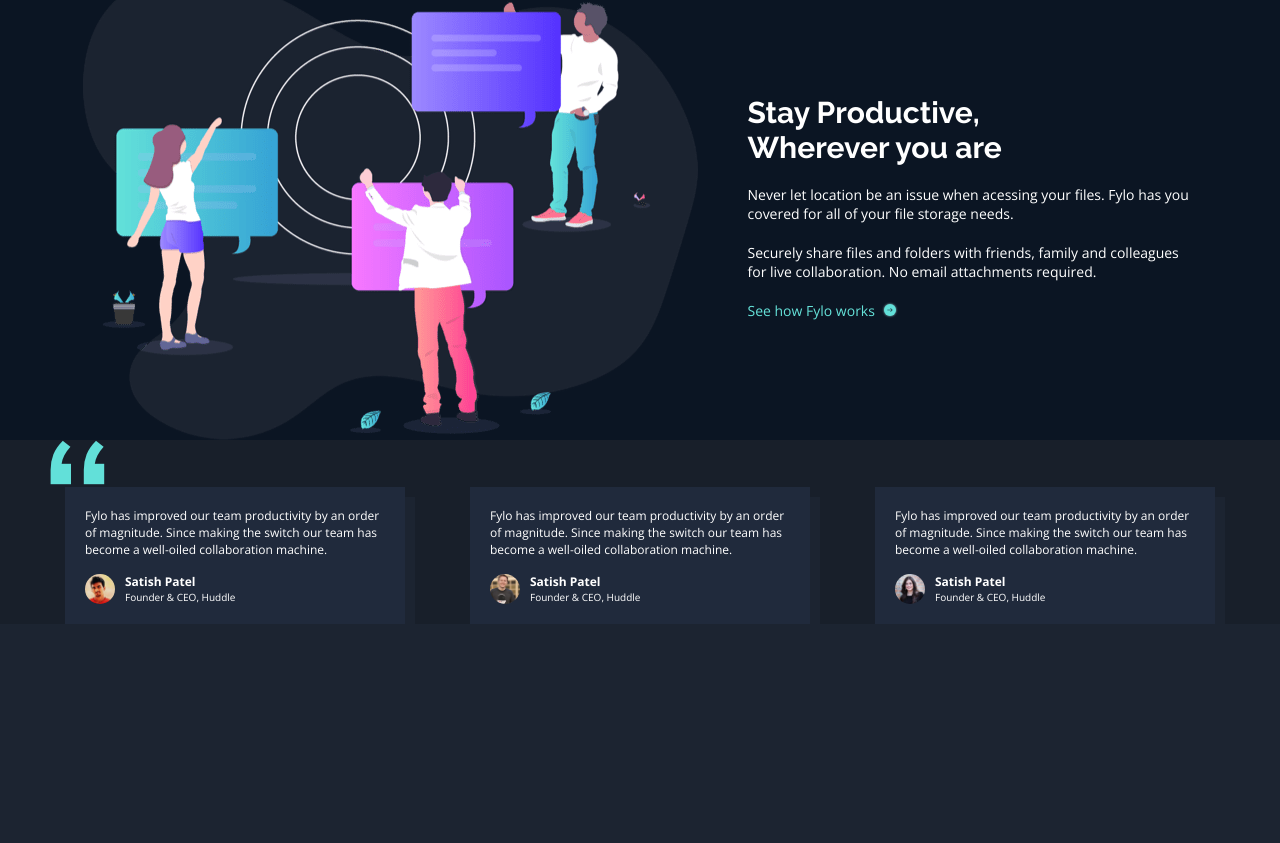
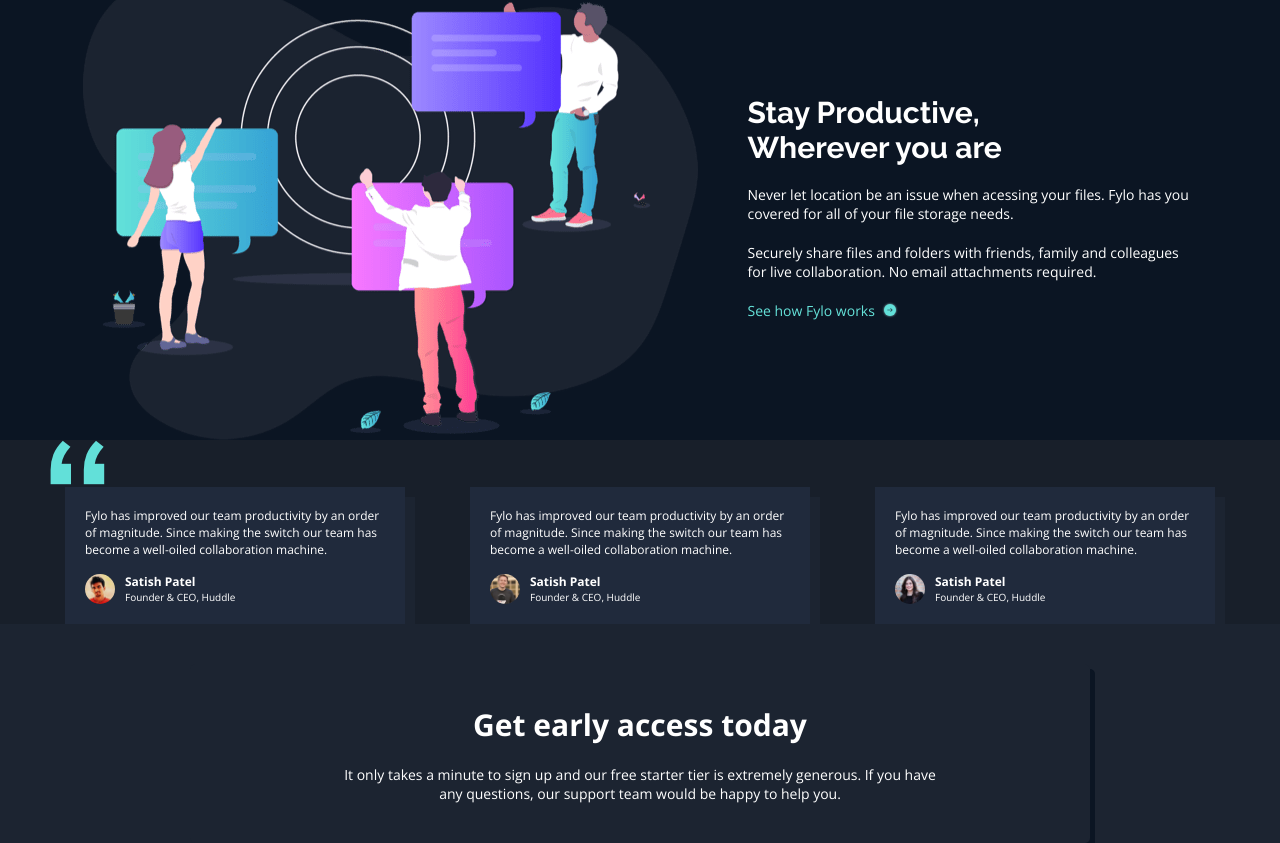
Before and after one commit to LucasLaino/frontend-mentor-fylo-lading-page, a React (Vite) app: page / in a window 1280 px wide. Shown: the part 1421-2264 px from the top of the page. Before the commit the page ends 2045 px from the top, so only its background shows below. Built offline with nearby package versions, Linux system fonts and the light colour scheme.

Commit message:
feat(componet): Adiciona o Componente GetAccessSection

```diff
--- a/src/App.tsx
+++ b/src/App.tsx
@@ -3,6 +3,7 @@
 import FyloServices from './components/FyloServices/FyloServices.tsx'
 import StayProductiveSection from './components/StayProductiveSection/StayProductiveSection.tsx'
 import UserComments from './components/CommentsSection/CommentsSection.tsx'
+import GetAccessSection from './components/GetAccessSection/GetAccessSection.tsx'
 
 function App() {
 
@@ -13,6 +14,7 @@
       <FyloServices />
       <StayProductiveSection />
       <UserComments />
+      <GetAccessSection />
     </>
   )
 }
--- /dev/null
+++ b/src/components/GetAccessSection/GetAccessSection.tsx
@@ -0,0 +1,16 @@
+import styles from './StartedSection.module.css'
+
+function GetAccessSection() {
+    return (
+        <section className={styles.GetAccessSecion}>
+            <div className={styles.ContainerGetAccess}>
+                <h2 className={styles.GetAccessTitle}>Get early access today</h2>
+                <p className={styles.SignUpInfos}>It only takes a minute to sign up and our free starter tier is extremely generous.
+                    If you have any questions, our support team would be happy to help you.</p>
+            </div>
+        </section>
+    )
+
+}
+
+export default GetAccessSection
--- /dev/null
+++ b/src/components/GetAccessSection/StartedSection.module.css
@@ -0,0 +1,33 @@
+.GetAccessSecion {
+    display: flex;
+    padding: 40px 0 0 0;
+    align-items: center;
+    flex-direction: column;
+    justify-content: center;
+}
+
+.ContainerGetAccess {
+    gap: 20px;
+    display: flex;
+    max-width: 900px;
+    padding: 40px 20px;
+    border-radius: 5px;
+    color: var(--White);
+    align-items: center;
+    margin-bottom: -115px;
+    flex-direction: column;
+    justify-content: center;
+    background-color: var(--Navy-850);
+    box-shadow: 5px 5px var(--Navy-950);
+    font-family: 'Open Sans', sans-serif;
+}
+
+.GetAccessTitle {
+    font-size: 30px;
+}
+
+.SignUpInfos {
+    max-width: 70%;
+    font-size: 14px;
+    text-align: center;
+}
```
